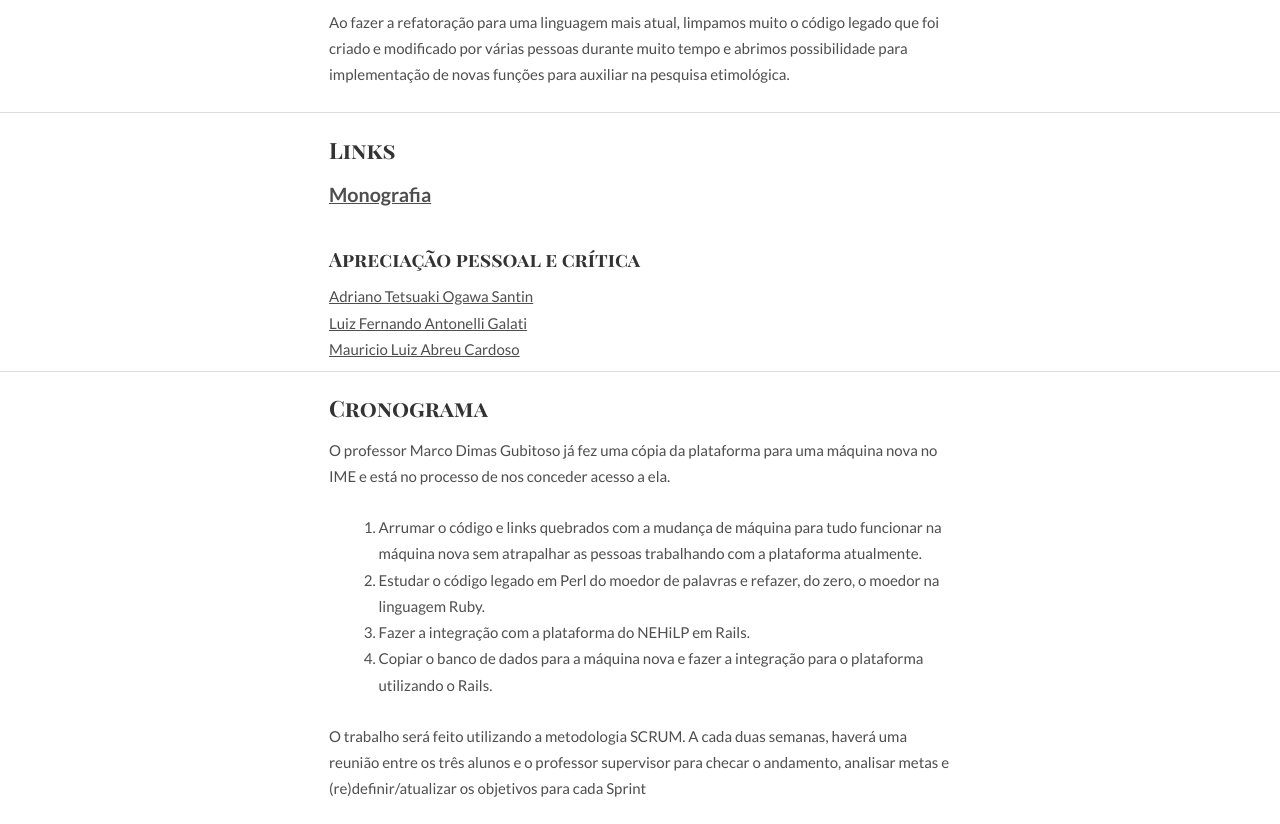
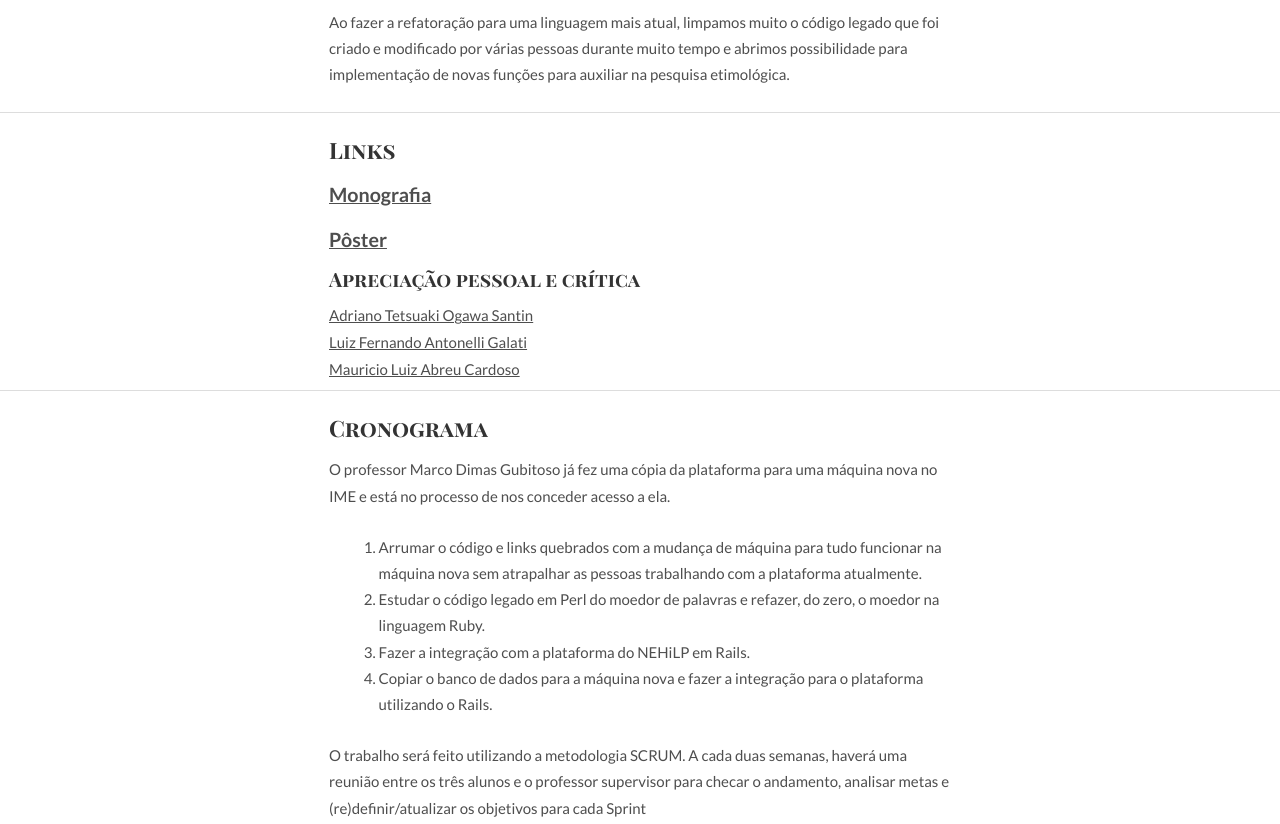
Before and after one commit to adrsantin/siteTcc, a plain HTML site: page index.html in a window 1280 px wide. Shown: the part 1300-2124 px from the top of the page. Drawn offline with Linux system fonts and the light colour scheme.

Commit message:
link do poster criado

```diff
--- a/index.html
+++ b/index.html
@@ -88,7 +88,9 @@
 	Links
       </h2>
       <h3>
-      <a href="https://linux.ime.usp.br/~mauriciocardoso/mac0499/pdfs/moncardosogalatisantin.pdf">Monografia</a></h3><br>
+	<a href="https://linux.ime.usp.br/~mauriciocardoso/mac0499/pdfs/moncardosogalatisantin.pdf">Monografia</a></h3>
+      <h3>
+      <a href="https://linux.ime.usp.br/~mauriciocardoso/mac0499/pdfs/postcardosogalatisantin.pdf">Pôster</a></h3>
       <h3>Apreciação pessoal e crítica</h3>
       <a href="https://linux.ime.usp.br/~mauriciocardoso/mac0499/pdfs/apreciacaoadriano.pdf">Adriano Tetsuaki Ogawa Santin</a><br>
       <a href="https://linux.ime.usp.br/~mauriciocardoso/mac0499/pdfs/apreciacaoluiz.pdf">Luiz Fernando Antonelli Galati</a><br>
```
